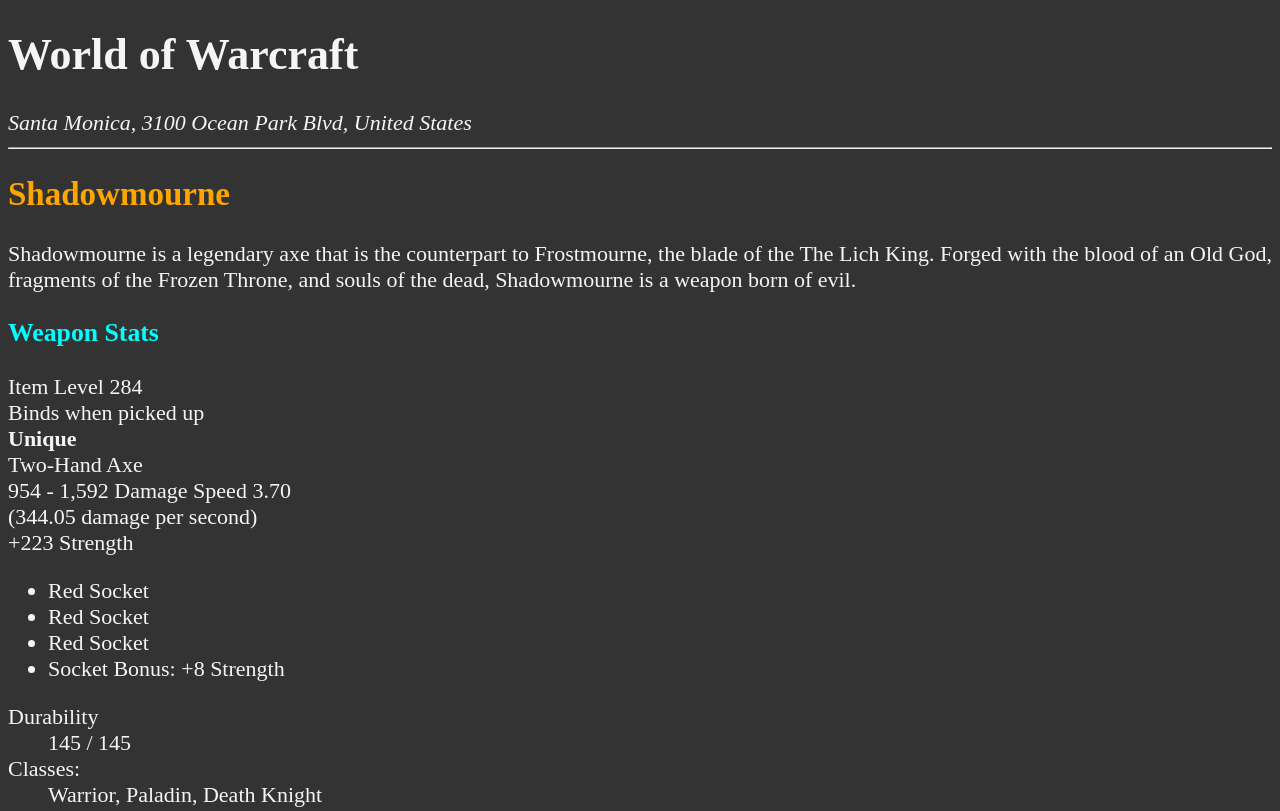
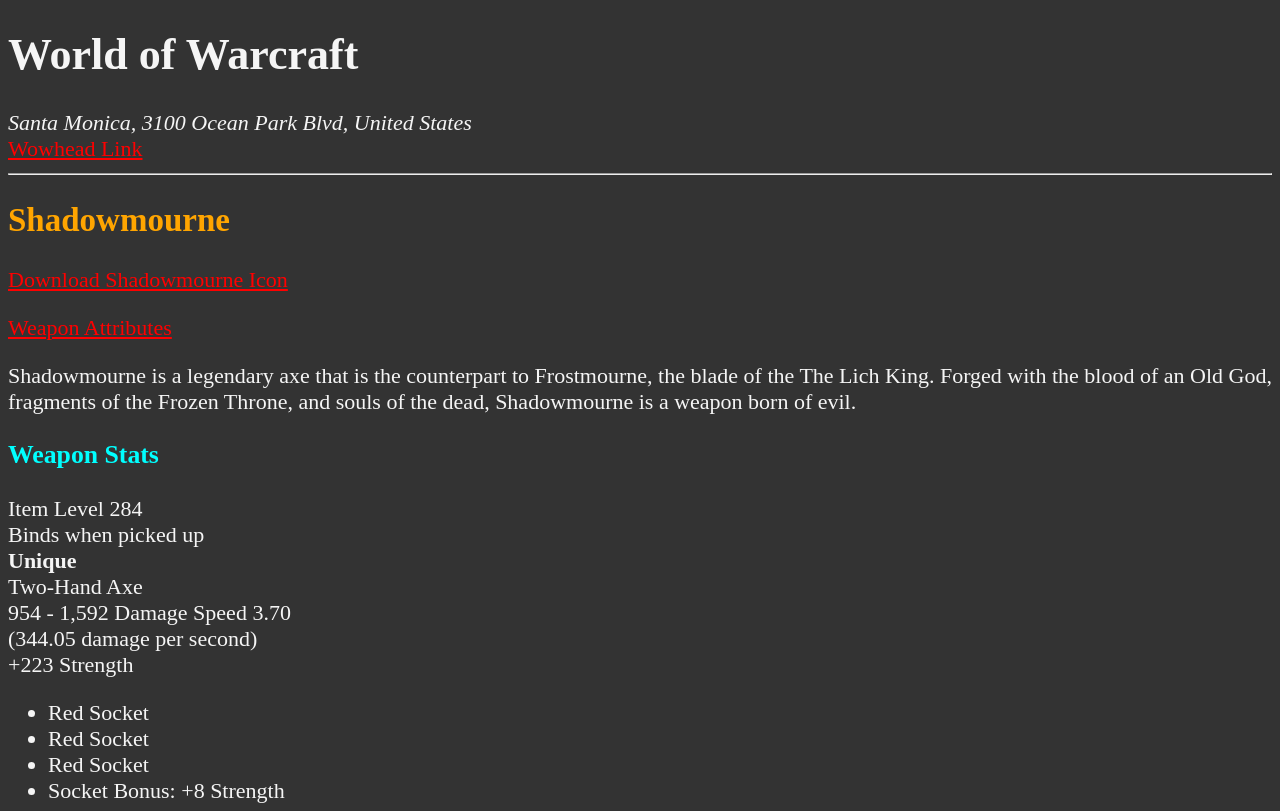
Before and after one commit to jeffke110/Learning-Html, a plain HTML site: page one/index.html in a window 1280 px wide. Shown: the top 811 px of the page. Drawn offline with Linux system fonts and the light colour scheme.

Commit message:
included links

```diff
--- a/one/index.html
+++ b/one/index.html
@@ -12,8 +12,15 @@
   <body>
     <h1>World of Warcraft</h1>
     <address>Santa Monica, 3100 Ocean Park Blvd, United States</address>
+    <a
+      href="https://www.wowhead.com/wotlk/item=49623/shadowmourne"
+      target="_blank"
+      >Wowhead Link</a
+    >
     <hr />
     <h2>Shadowmourne</h2>
+    <a href="shadowmourne_icon.jpg" download>Download Shadowmourne Icon</a>
+    <p><a href="#Weapon Attributes">Weapon Attributes</a></p>
     <p>
       Shadowmourne is a legendary axe that is the counterpart to Frostmourne,
       the blade of the The Lich King. Forged with the blood of an Old God,
@@ -45,6 +52,7 @@
       <dd></dd>
     </dl>
 
+    <section id="Weapon Attributes">
       <h3>Weapon Attributes</h3>
       <ol>
         <li>Equip: Improves critical strike rating by 114 (2.48% @ L80).</li>
@@ -53,10 +61,11 @@
           Equip: Your melee attacks have a chance to drain a Soul Fragment
           granting you 30 Strength. When you have acquired 10 Soul Fragments you
           will unleash Chaos Bane, dealing 1900 to 2100 Shadow damage split
-        between all enemies within 15 yards and granting you 270 Strength for 10
-        sec.
+          between all enemies within 15 yards and granting you 270 Strength for
+          10 sec.
         </li>
       </ol>
+    </section>
 
     <h3>Obtaining Shadowmourne</h3>
     <p>
@@ -77,5 +86,6 @@
     </p>
     <hr />
     &lt;&lt;&lt; &copy; Legendary Item &gt;&gt;&gt;
+    <p><a href="#">Back to the Top</a></p>
   </body>
 </html>
--- a/one/main.css
+++ b/one/main.css
@@ -11,3 +11,12 @@ h3 {
 h2 {
     color: orange;
 }
+a{
+  color: red;
+}
+a:visited{
+  color: red;
+}
+a:hover, a:active{
+  color: red
+}
```
Also changed, not shown: one/shadowmourne_icon.jpg (added). Lines whose indentation alone changed are shown as unchanged.
